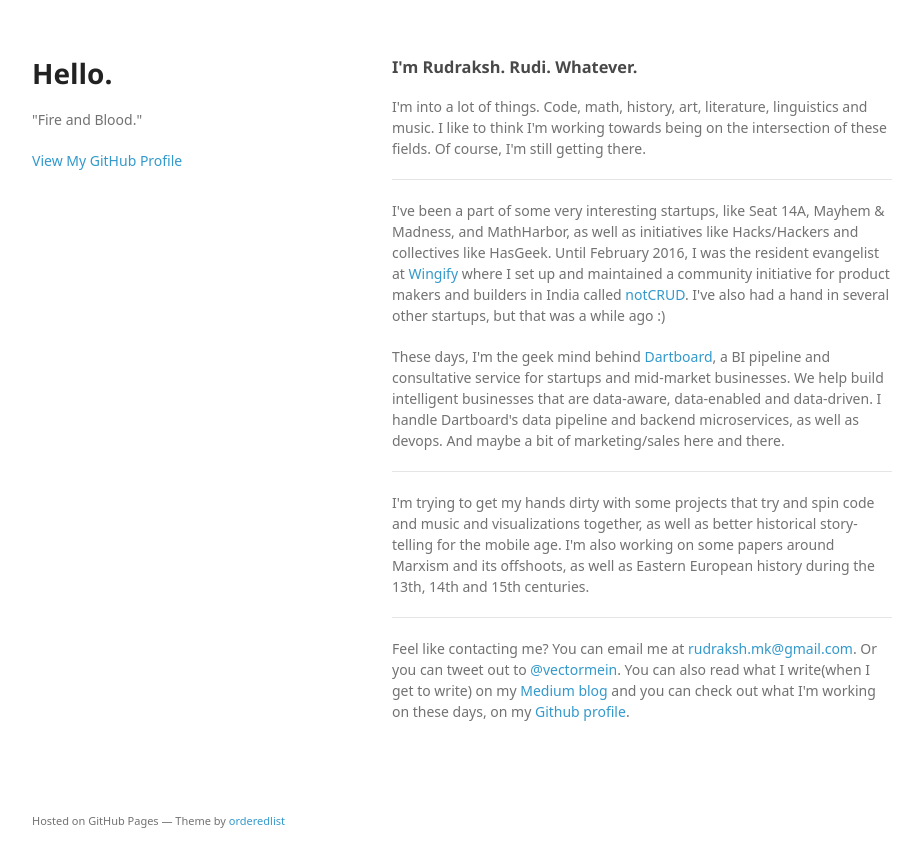
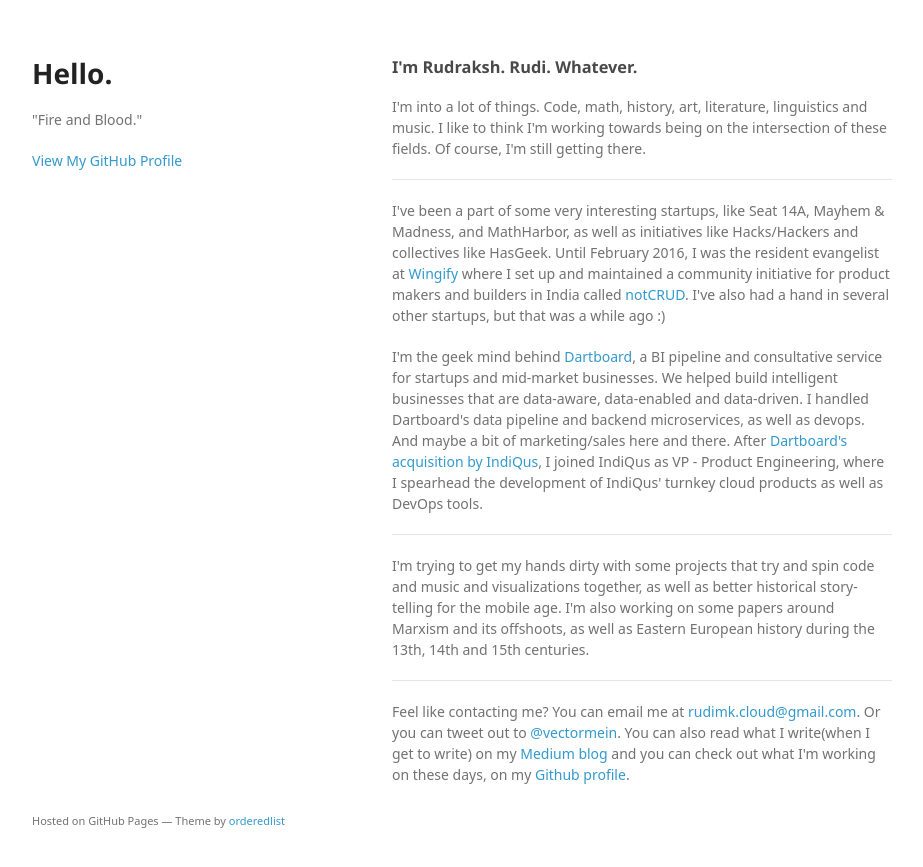
Before and after one commit to rudimk/rudimk.github.com, a Jekyll site: the page index.html, which Jekyll copies as it is, in a window 1280 px wide. Shown: the top 867 px of the page, without its empty margins (178-1101 px from the left). Built offline with Jekyll 4.4.1, drawn with Linux system fonts in a browser that asks for light colours; some web fonts are replaced.

Commit message:
Updated index.

```diff
--- a/index.html
+++ b/index.html
@@ -32,7 +32,7 @@
 
 <p>I've been a part of some very interesting startups, like Seat 14A, Mayhem &amp; Madness, and MathHarbor, as well as initiatives like Hacks/Hackers and collectives like HasGeek. Until February 2016, I was the resident evangelist at <a href="https://wingify.com">Wingify</a> where I set up and maintained a community initiative for product makers and builders in India called <a href="http://notcrud.com">notCRUD</a>. I've also had a hand in several other startups, but that was a while ago :)</p>
 
-<p>These days, I'm the geek mind behind <a href="http://dartboardiq.com">Dartboard</a>, a BI pipeline and consultative service for startups and mid-market businesses. We help build intelligent businesses that are data-aware, data-enabled and data-driven. I handle Dartboard's data pipeline and backend microservices, as well as devops. And maybe a bit of marketing/sales here and there.</p>
+<p>I'm the geek mind behind <a href="http://dartboardiq.com">Dartboard</a>, a BI pipeline and consultative service for startups and mid-market businesses. We helped build intelligent businesses that are data-aware, data-enabled and data-driven. I handled Dartboard's data pipeline and backend microservices, as well as devops. And maybe a bit of marketing/sales here and there. After <a href="http://indiqus.com/welcome-aboard-dartboard/" target="_blank">Dartboard's acquisition by IndiQus</a>, I joined IndiQus as VP - Product Engineering, where I spearhead the development of IndiQus' turnkey cloud products as well as DevOps tools.</p>
 
 <hr>
 
@@ -40,7 +40,7 @@
 
 <hr>
 
-<p>Feel like contacting me? You can email me at <a href="mailto:rudraksh.mk@gmail.com">rudraksh.mk@gmail.com</a>. Or you can tweet out to <a href="https://twitter.com/vectormein">@vectormein</a>. You can also read what I write(when I get to write) on my <a href="https://medium.com/@rudimk">Medium blog</a> and you can check out what I'm working on these days, on my <a href="https://github.com/rudimk">Github profile</a>.</p>
+<p>Feel like contacting me? You can email me at <a href="mailto:rudimk.cloud@gmail.com">rudimk.cloud@gmail.com</a>. Or you can tweet out to <a href="https://twitter.com/vectormein">@vectormein</a>. You can also read what I write(when I get to write) on my <a href="https://medium.com/@rudimk">Medium blog</a> and you can check out what I'm working on these days, on my <a href="https://github.com/rudimk">Github profile</a>.</p>
       </section>
       <footer>
         <p><small>Hosted on GitHub Pages &mdash; Theme by <a href="https://github.com/orderedlist">orderedlist</a></small></p>
```
